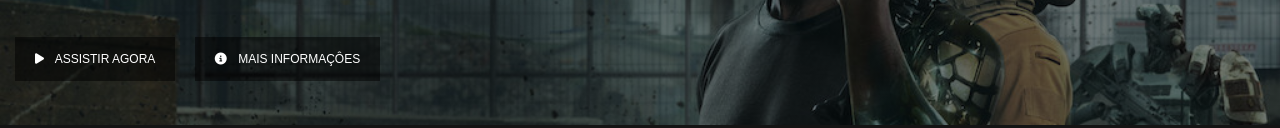
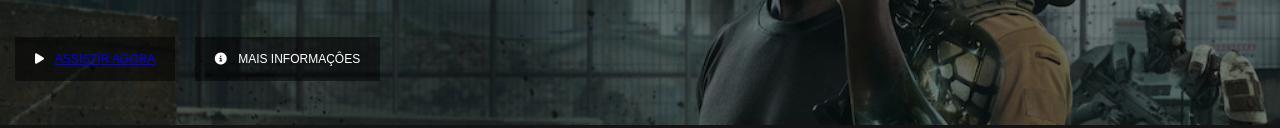
Before and after one commit to CrisPaes30/ProjetoNetflixHTMLCssJs, a plain HTML site: page index.html in a window 1280 px wide. Shown: the part 318-446 px from the top of the page. Drawn offline with Linux system fonts and the light colour scheme.

Commit message:
Adicionando Readme

```diff
--- a/index.html
+++ b/index.html
@@ -40,8 +40,9 @@
                     a lado no campo de batalha para evitar um ataque nuclear.</p>
                 <div class="botoes">
                     <button role="button" class="botao">
+
                         <i class="fas fa-play"></i>
-                        ASSISTIR AGORA
+                        <a href="https://www.youtube.com/watch?v=71QFeMSE3qU&ab_channel=NetflixBrasil">ASSISTIR AGORA</a>
                     </button>
                     <button role="button" class="botao">
                         <i class="fas fa-info-circle"></i>
```
Also changed, not shown: 1 other file.
